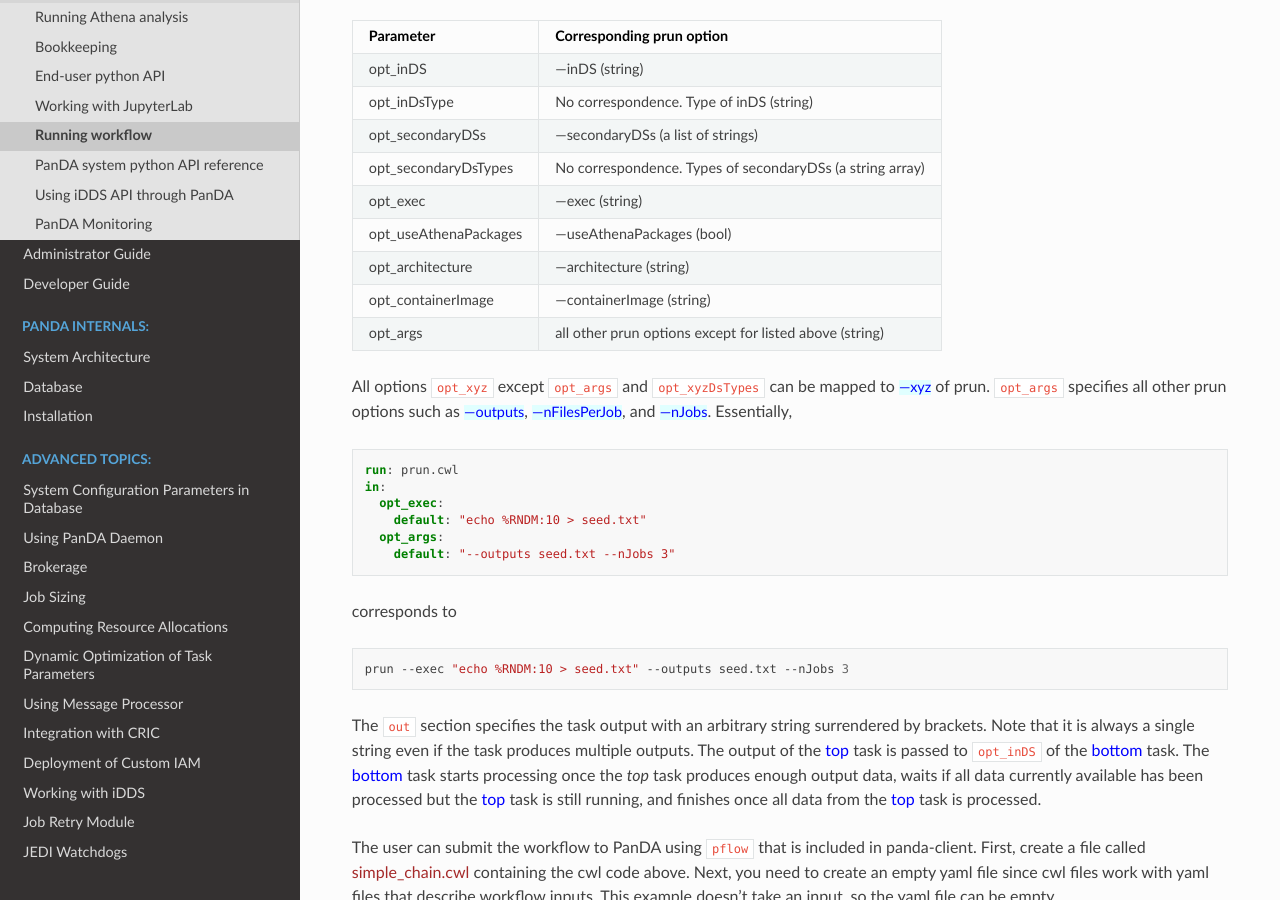
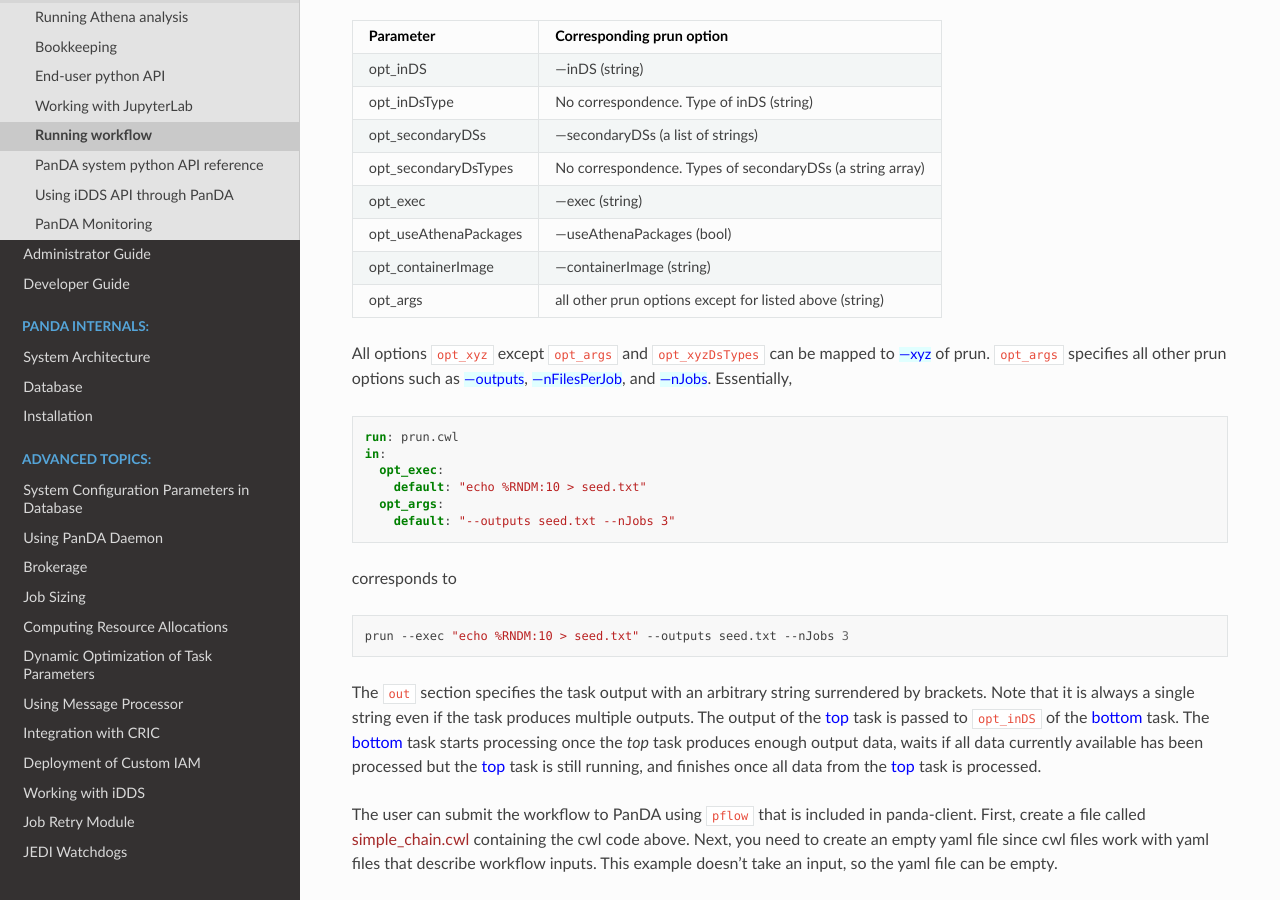
Before and after one commit to PanDAWMS/panda-docs, a Sphinx documentation site: the page built from docs/source/client/pflow.rst, in a window 1280 px wide and 900 px high, scrolled down 1770 px. Built offline with Sphinx 7.4.7 and the Read the Docs theme 2.0.0, drawn with Linux system fonts in a browser that asks for light colours; pages that are not in the unit, such as notebooks, are missing from menus.

Commit message:
removed opt_architecture in pflow

```diff
--- a/docs/source/client/pflow.rst
+++ b/docs/source/client/pflow.rst
@@ -71,8 +71,6 @@
      - ---exec (string)
    * - opt_useAthenaPackages
      - ---useAthenaPackages (bool)
-   * - opt_architecture
-     - ---architecture (string)
    * - opt_containerImage
      - ---containerImage (string)
    * - opt_args
```
